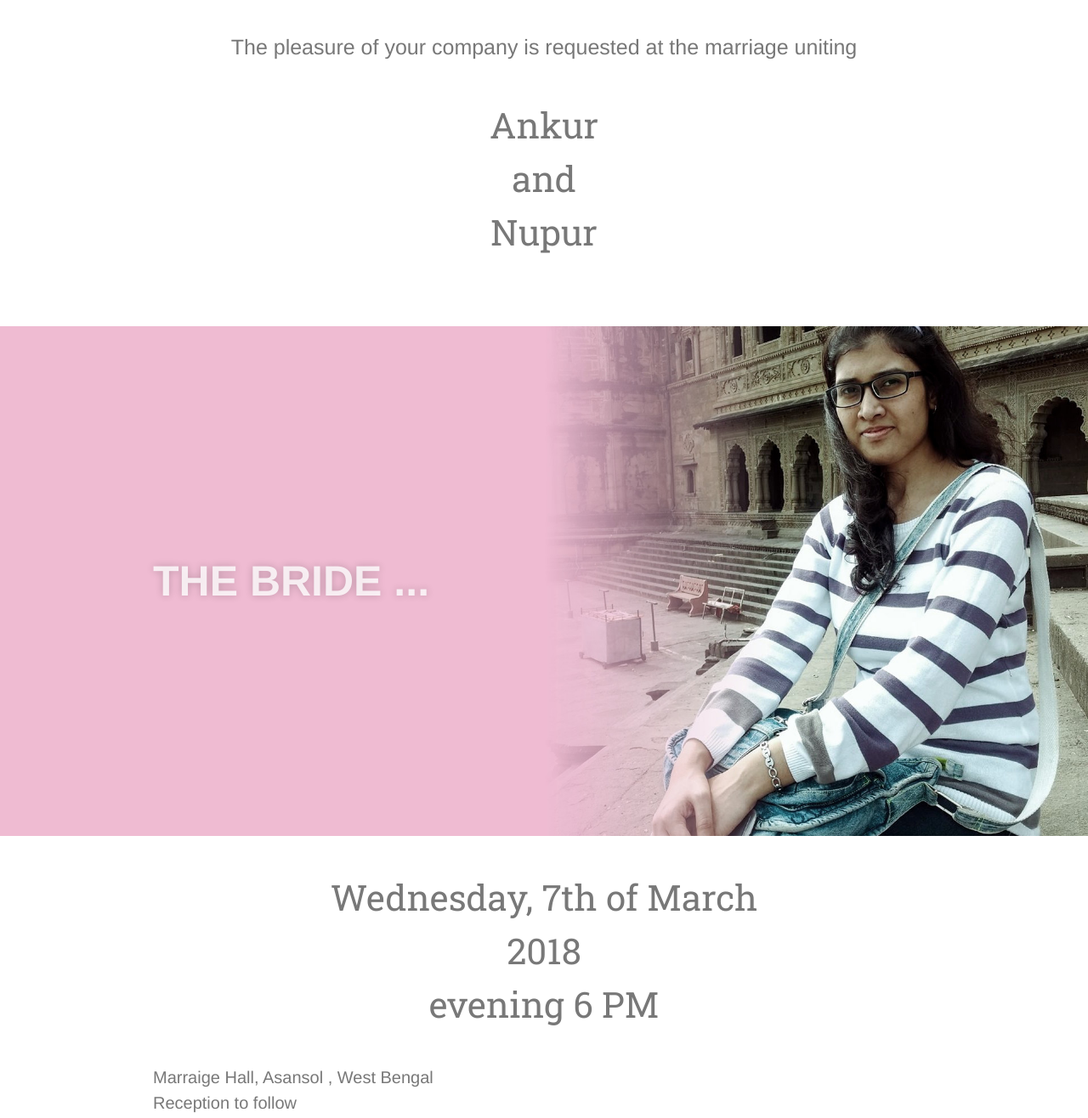
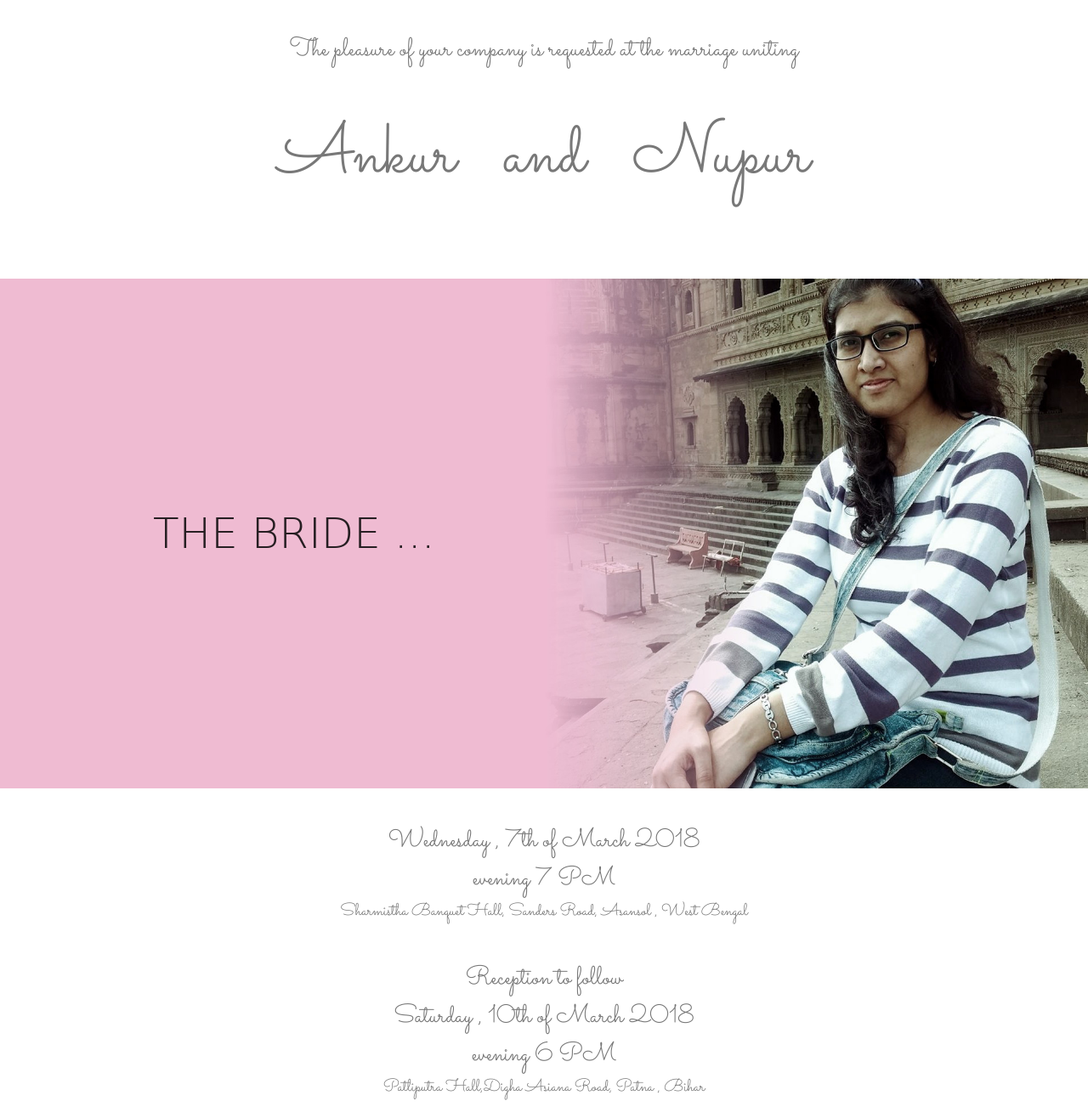
Before and after one commit to ankrugold/ankrugold.github.io, a plain HTML site: page index.html in a window 1280 px wide. Shown: the part 603-1919 px from the top of the page at 85% size. Drawn offline with Linux system fonts and the light colour scheme; a web font is replaced by a local one.

Commit message:
new fonts and info

```diff
--- a/css/base.css
+++ b/css/base.css
@@ -80,8 +80,15 @@ body {
 }
 h3 {
   color: #787878;
-  font-family: "Helvetica Neue", Helvetica, Arial, "Lucida Grande", sans-serif;
-  font-size: 25px;
+  font-family: 'Sacramento', cursive;
+  font-size: 30px;
+  text-align: center;
+  line-height: 1.5;
+}
+h4 {
+  color: #787878;
+  font-family: 'Sacramento', cursive;
+  font-size: 20px;
   text-align: center;
   line-height: 1.5;
 }
--- a/css/style.css
+++ b/css/style.css
@@ -6,7 +6,7 @@ section.module:last-child {
 }
 section.module h2 {
   margin-bottom: 40px;
-  font-family: "Roboto Slab", serif;
+  font-family: 'Sacramento', cursive;
   font-size: 30px;
 }
 section.module p {
@@ -31,12 +31,8 @@ section.module.parallax {
   background-size: cover;
 }
 section.module.parallax h1 {
-  color: rgba(255, 255, 255, 0.8);
-  font-size: 28px;
   line-height: 600px;
-  font-weight: 700;
   text-transform: uppercase;
-  text-shadow: 0 0 10px rgba(0, 0, 0, 0.2);
 }
 section.module.parallax-1 {
   text-align: center;
@@ -59,6 +55,9 @@ section.module.parallax-3 {
   }
   section.module.parallax h1 {
     font-size: 33px;
+    color: rgba(255, 255, 255, 0.8);
+    font-weight: 700;
+    text-shadow: 0 0 10px rgba(0, 0, 0, 0.5);
   }
   section.module.parallax-2 {
     background-image: url("../img/22.jpg");
@@ -68,8 +67,16 @@ section.module.parallax-3 {
   }
 }
 @media all and (min-width: 960px) {
+  section.module h2 {
+    text-align: center;
+    font-size: 84px;
+  }
   section.module.parallax h1 {
     font-size: 50px;
+    font-family: 'Fredericka The Great', cursive;
+    color: rgba(0,0,0, 0.8);
+    font-weight: 100;
+    text-shadow: 0 0 0 rgba(0, 0, 0, 0.2);
   }
   section.module.parallax-2 {
     background-image: url("../img/2.jpg");
--- a/index.html
+++ b/index.html
@@ -11,6 +11,7 @@
 
   <!-- css -->
   <link rel="stylesheet" href="http://fonts.googleapis.com/css?family=Roboto+Slab">
+  <link href="https://fonts.googleapis.com/css?family=Fredericka+the+Great|Sacramento" rel="stylesheet">
   <link rel="stylesheet" href="css/base.css">
   <link rel="stylesheet" href="css/style.css">
 
@@ -24,7 +25,6 @@
   <main>
       <section class="module parallax parallax-1">
         <div class="container">
-          <h1>&hearts;&hearts;&hearts;INVITATION&hearts;&hearts;&hearts;</h1>
         </div>
       </section>
 
@@ -32,7 +32,7 @@
         <div class="container">
           <h3>The pleasure of your company is requested at the marriage uniting</h3>
           <p></p>
-          <h2>Ankur<br>and<br>Nupur</h2>
+          <h2>Ankur&nbsp;&nbsp;&nbsp;and&nbsp;&nbsp;&nbsp;Nupur</h2>
 
           </div>
       </section>
@@ -45,8 +45,13 @@
 
       <section class="module content">
         <div class="container">
-          <h2>Wednesday, 7th of March<br> 2018 <br> evening 6 PM</h2>
-          <p>Marraige Hall, Asansol , West Bengal <br> Reception to follow </p>
+          <h3>Wednesday , 7th of March 2018 <br> evening 7 PM</h3>
+          <h4>Sharmistha Banquet Hall, Sanders Road, Asansol , West Bengal</h4>
+          <br>
+          <br>
+          <h3>Reception to follow</h3>
+          <h3>Saturday , 10th of March 2018 <br> evening 6 PM</h3>
+          <h4>Patliputra Hall,Digha Asiana Road, Patna , Bihar</h4>
           </div>
       </section>
 
```
Also changed, not shown: img/1.jpg, img/3.jpg, img/32.jpg.
